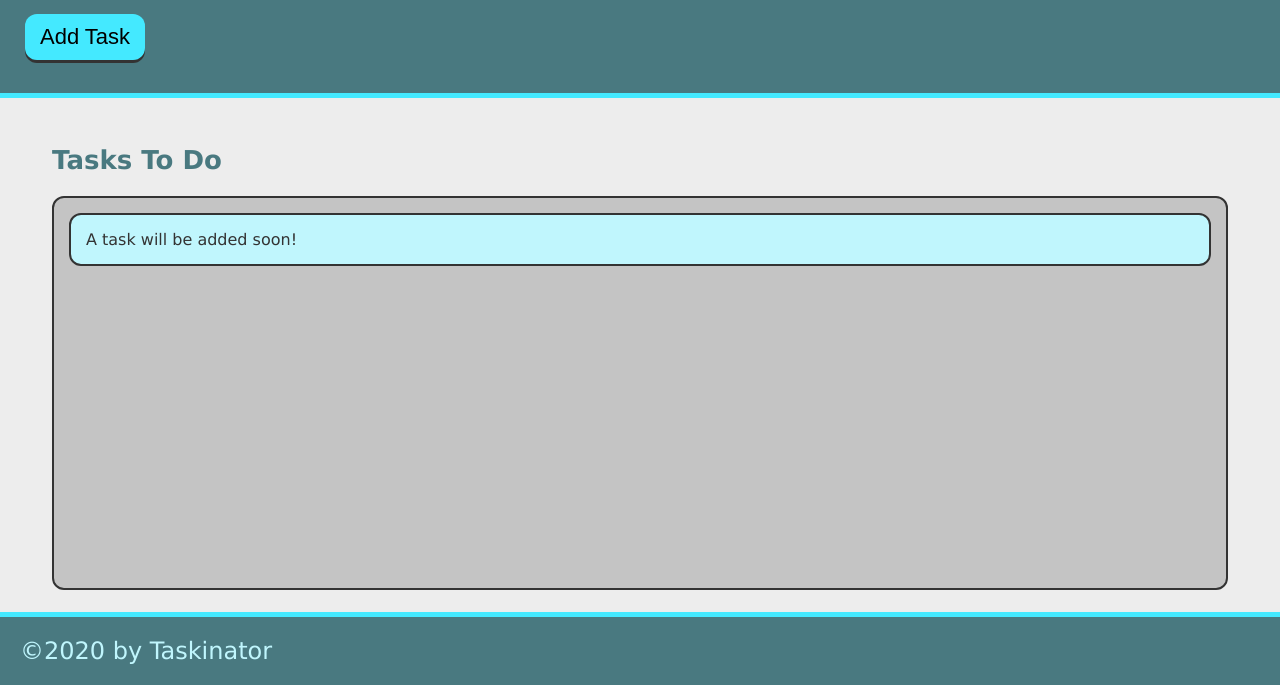
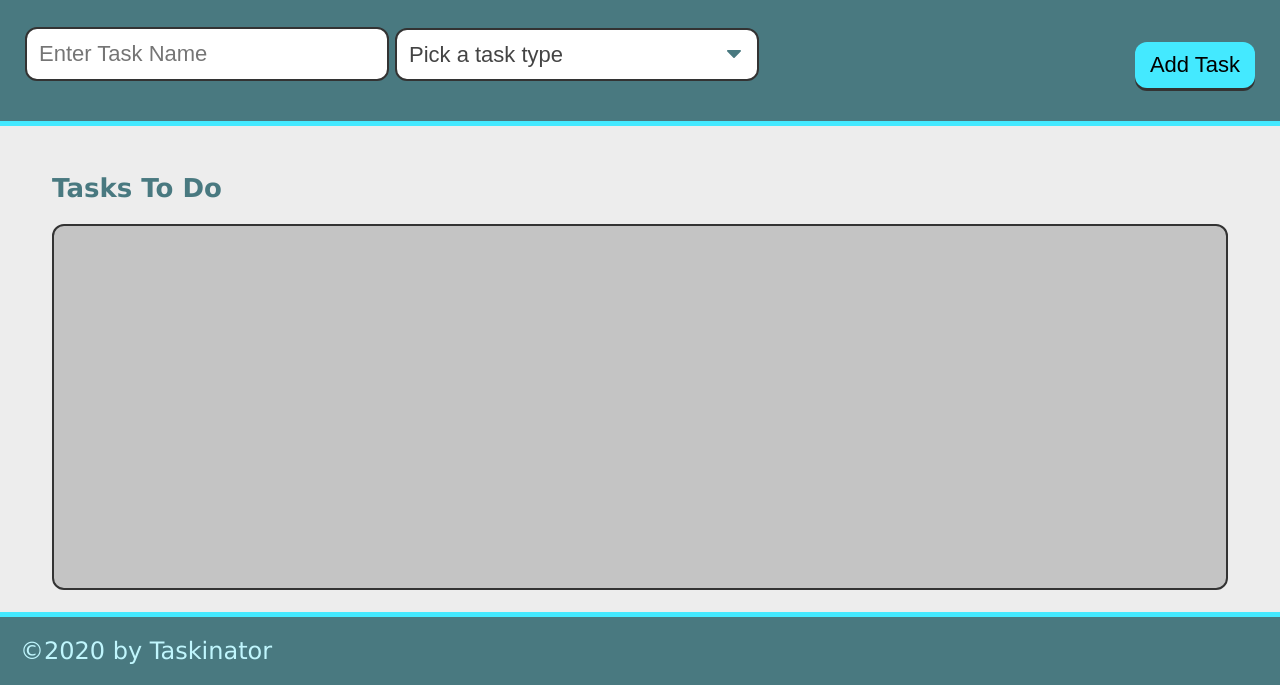
Before and after one commit to OakesEC/taskinator, a plain HTML site: page index.html in a window 1280 px wide. Shown: the part 115-800 px from the top of the page. Drawn offline with Linux system fonts and the light colour scheme.

Commit message:
task dropdown

```diff
--- a/assets/js/script.js
+++ b/assets/js/script.js
@@ -1,5 +1,3 @@
-console.dir(window.document);
-
 var buttonE1 = document.querySelector("#save-task");
 var taskToDoE1 = document.querySelector("#tasks-to-do");
 
--- a/index.html
+++ b/index.html
@@ -13,15 +13,28 @@
     <header>
         <h1 class="page-title">Taskinator</h1>
         <p>Click the button below to add a new task!</p>
-        <button class="btn" id="save-task">Add Task</button>
+        <form id="task-form">
+            <div class="form-group">
+                <input type="text" name="task-name" placeholder="Enter Task Name"/>
+            </div>
+            <div class="form-group">
+                <select name="task-type" class="select-dropdown">
+                    <option value="" disabled selected>Pick a task type</option>
+                    <option value="Print">Print</option>
+                    <option value="Web">Web</option>
+                    <option value="Mobile">Mobile</option>
+                </select>
+            </div>
+            <div class="form-group"></div>
+                <button class="btn" id="save-task">Add Task</button>
+            </div>
+        </form>
     </header>
 
     <main class="page-content">
         <section class="task-list-wrapper">
             <h2 class="list-title">Tasks To Do</h2>
-            <ul class="task-list" id="tasks-to-do">
-                <li class="task-item">A task will be added soon!</li>
-            </ul>
+            <ul class="task-list" id="tasks-to-do"></ul>
         </section>
     </main>
 
```
